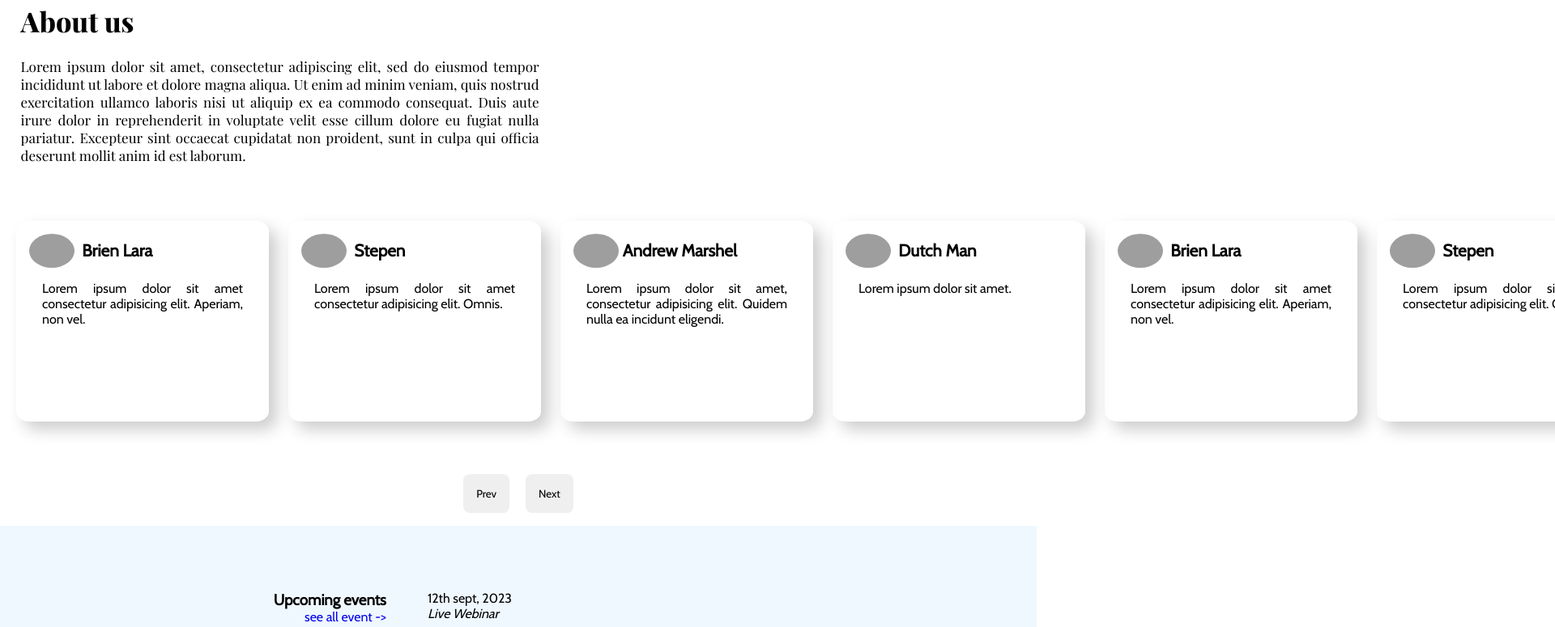
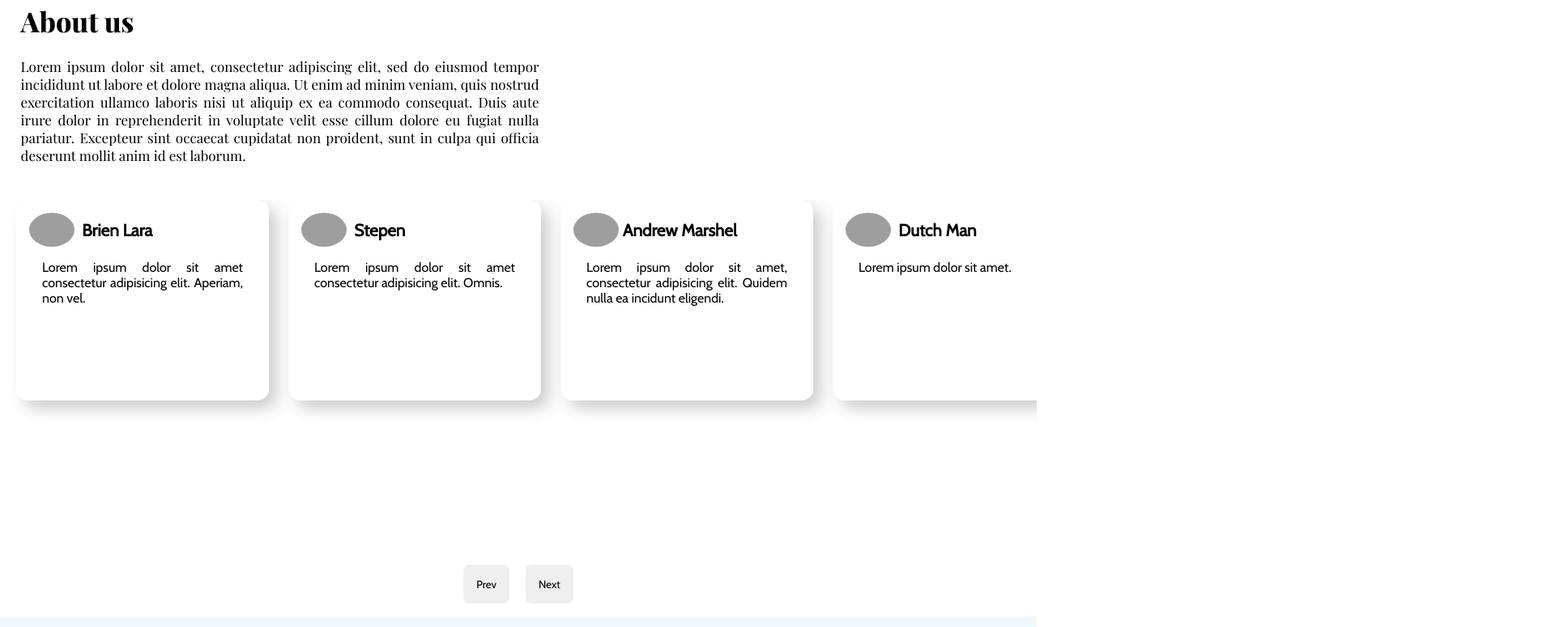
Before and after one commit to subhankar2524/Academy, a plain HTML site: page index.html in a window 1280 px wide. Shown: the part 1498-2273 px from the top of the page at 81% size, 1920 px wide, since content can reach past the window. Drawn offline with nearby package versions, Linux system fonts and the light colour scheme; grey boxes are pictures that could not be loaded.

Commit message:
Update style.css

```diff
--- a/style.css
+++ b/style.css
@@ -4,7 +4,7 @@
     padding: 0;
 }
 body{
-    overflow-x: hidden;
+    /* overflow-x: hidden; */
 }
 
 /* font-family: 'Pacifico', cursive; */
@@ -165,7 +165,7 @@ body{
 .howWeHelp #transpBg{
     width: 100%;
     height: 100%;
-    border: 2px solid red;
+    /* border: 2px solid red; */
 }
 .howWeHelp #p1{
     background-color: rgba(0,0,0,0.5);
@@ -202,14 +202,15 @@ body{
     left: 2%;
     text-align: justify;
 }
-
 .reviews{
     /* background-color: rgba(0,100,255,0.1); */
     /* border: 2px solid red; */
-    padding: 2%;
-    height: 34vh;
+    width: 100%;
+    /* padding: 2%; */
+    height: 34vw;
+    position: relative;
     font-family: 'Cabin', sans-serif;
-    overflow:auto;
+    overflow: hidden;
 }
 .review_sec{
     width:35vh;
```
